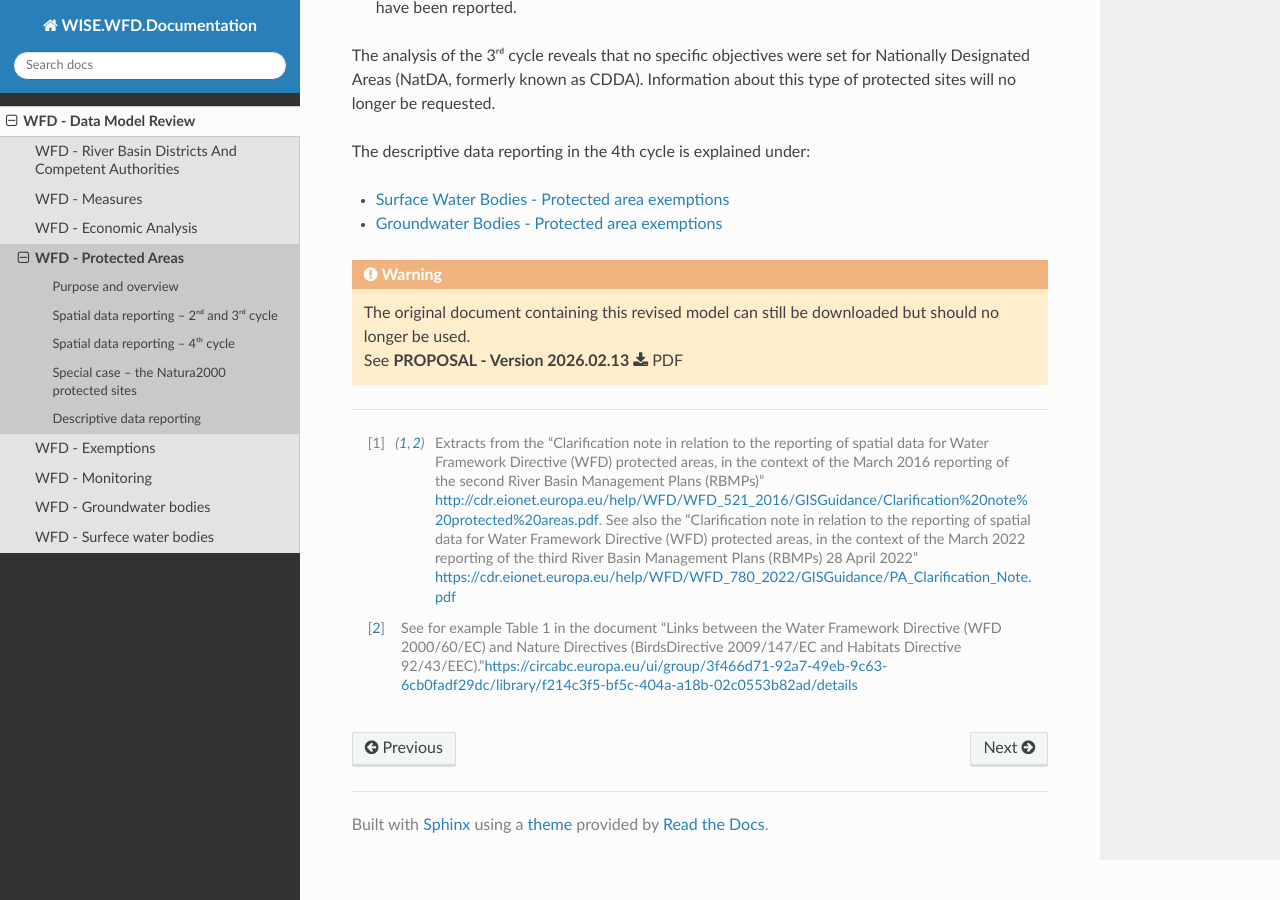
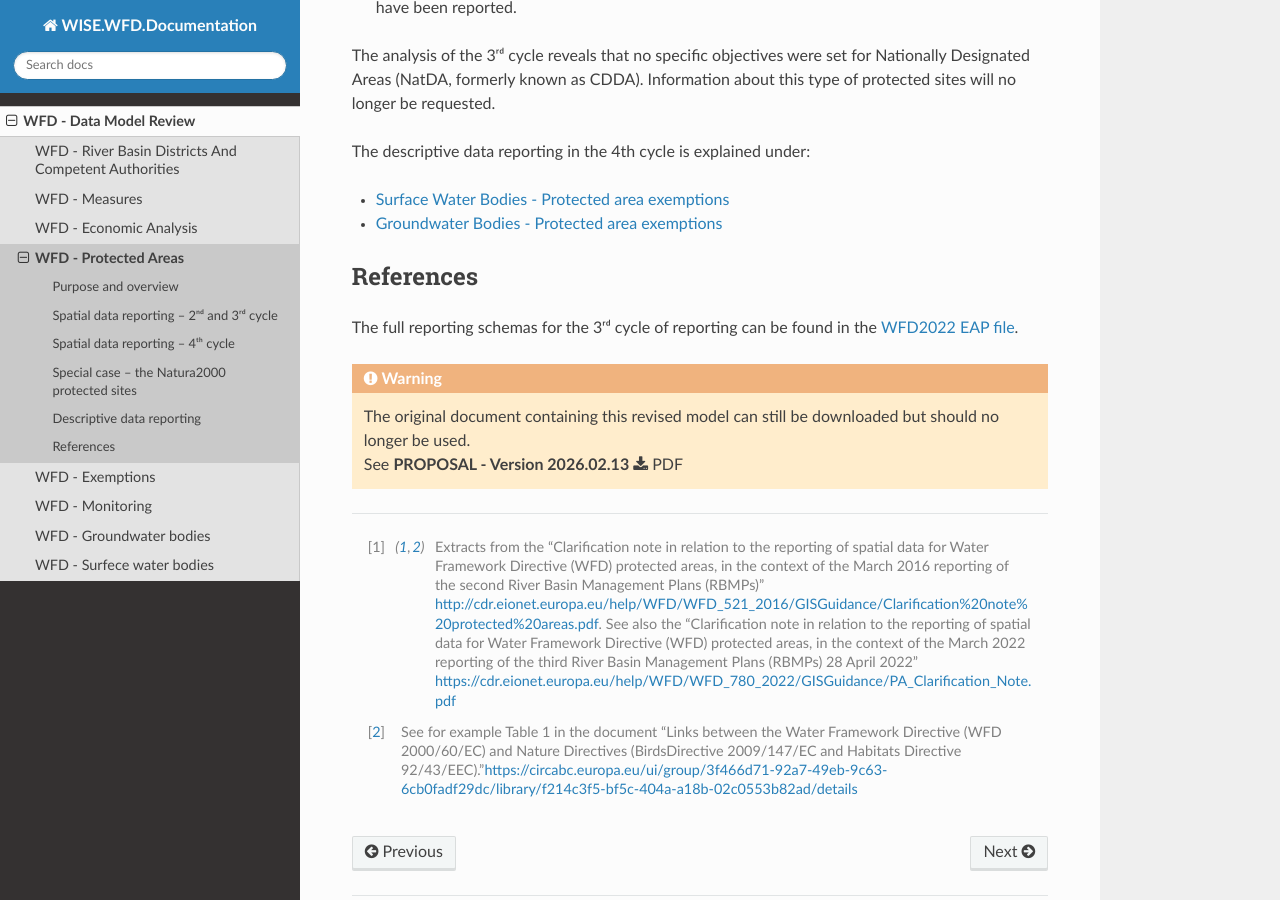
Before and after one commit to eeadata/WISE.WFD.Documentation, a Sphinx documentation site: the page built from docs/DataModelReview/WFDProtectedAreas.md, in a window 1280 px wide and 900 px high, scrolled down 3740 px. Built offline with Sphinx 7.4.7 and the Read the Docs theme 3.1.0, drawn with Linux system fonts in a browser that asks for light colours; formulas are drawn with MathJax 3.

Commit message:
Minor edits

````diff
--- a/docs/DataModelReview/WFDProtectedAreas.md
+++ b/docs/DataModelReview/WFDProtectedAreas.md
@@ -121,7 +121,7 @@
 :align: center
 ```
 
-
+(heading_wfd_protected_areas_special_case_the_natura2000_protected_sites)=
 ## Special case – the Natura2000 protected sites
 
 The Natura2000 dataflows do not include information about the association between protected sites and WFD water bodies. Therefore, a different approach is necessary to simplify the WFD reporting.
@@ -141,6 +141,7 @@
 - If incorrect, Natura 2000 protected site identifiers present in the provisional list may be flagged for removal from the WFD register of protected areas.
 - For the Natura 2000 sites to be included in the WFD register of protected areas (because where the maintenance or improvement of water status is a critical factor for their protection), the association to water bodies should be reported.
 
+(heading_wfd_protected_areas_descriptive_data_reporting)=
 ## Descriptive data reporting
 
 Specific objectives may be set for the water body due to an associated protected areas.
@@ -166,6 +167,11 @@
 * {ref}`heading_wfd_exemptions_groundwater_bodies_protected_area_exemptions`
 
 
+(heading_wfd_protected_areas_references)=
+## References
+
+The full reporting schemas for the 3ʳᵈ cycle of reporting can be found in the [WFD2022 EAP file](https://cdr.eionet.europa.eu/help/WFD/WFD_715_2022/UML%20Data%20specification/WFD2022.EAP).
+
 
 ```{warning}
 The original document containing this revised model can still be downloaded but should no longer be used.
````
Also changed, not shown: docs/DataModelReview/WFDExemptions.md (+6 -0 lines), docs/DataModelReview/WFDRiverBasinDistrictsAndCompetentAuthorities.md (+6 -1 lines).
